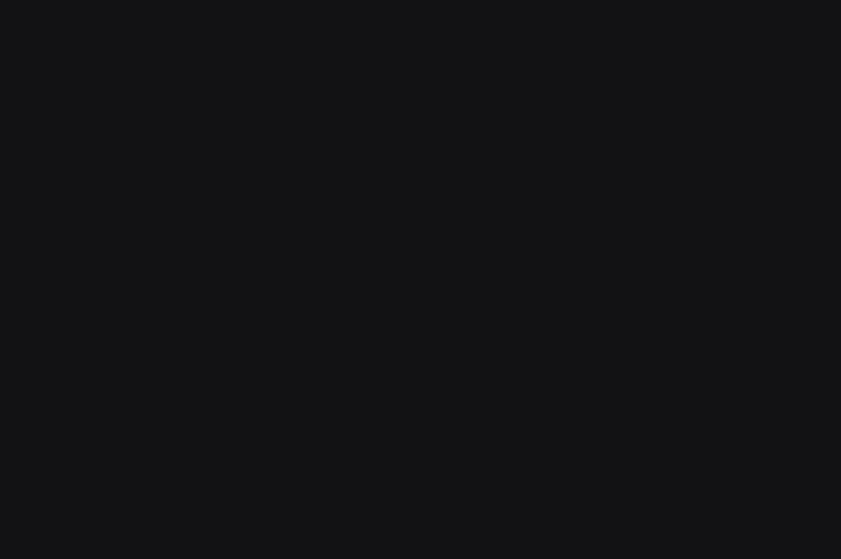
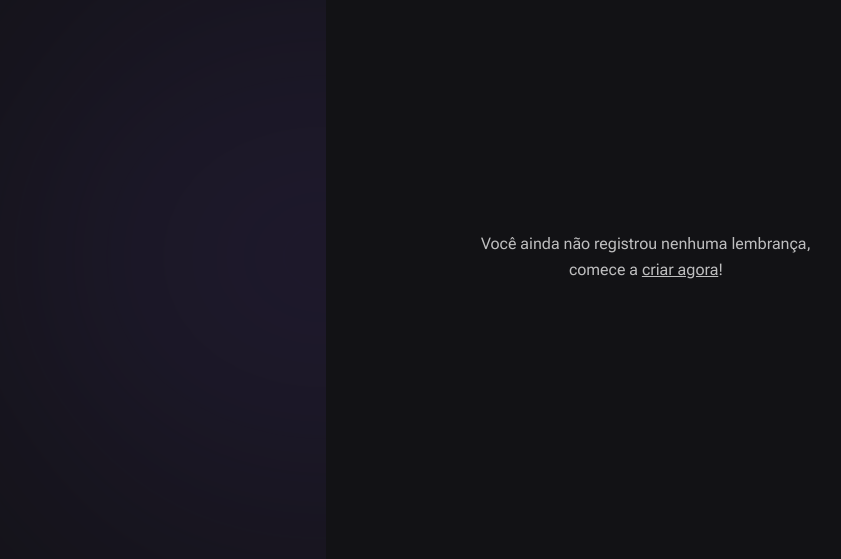
Before and after one commit to jmininel/NLW-Spacetime, a Next.js app in the folder web/: page / in a window 1280 px wide. Shown: the part 143-702 px from the top of the page, without its empty margins (314-1155 px from the left). Built offline with nearby package versions, Linux system fonts and the light colour scheme; a web font is replaced by a local one.

Commit message:
created Blur to Left side page Home

```diff
--- a/web/src/app/page.tsx
+++ b/web/src/app/page.tsx
@@ -1,8 +1,23 @@
 
 export default function Home() {
   return (
-   <main>
+   <main className="grid grid-cols-2 min-h-screen">
+       {/*Left*/}
+     <div className="relative flex flex-col items-start justify-between overflow-hidden px-28 py-16">
+       <div className="absolute right-0 top-1/2 h-[288px] w-[526px] -translate-y-1/2 translate-x-1/2 rounded-full bg-purple-700 opacity-50 blur-full"/>
+     </div>
 
+      {/*Right*/}
+     <div className="flex flex-col p-16">
+      <div className="flex flex-1 items-center justify-center">
+        <p className="text-center leading-relaxed w-[360px]">Você ainda não registrou nenhuma lembrança, comece a{' '}
+          <a href="" className="underline hover:text-gray-50">
+            criar agora
+          </a>
+          !
+        </p>
+      </div>
+     </div>
    </main>
 
   )
--- a/web/tailwind.config.js
+++ b/web/tailwind.config.js
@@ -73,6 +73,9 @@
        900: '#6b2718',
        },
       },
+      blur: {
+        full: '194px',
+      },
     },
   },
   plugins: [],
```
